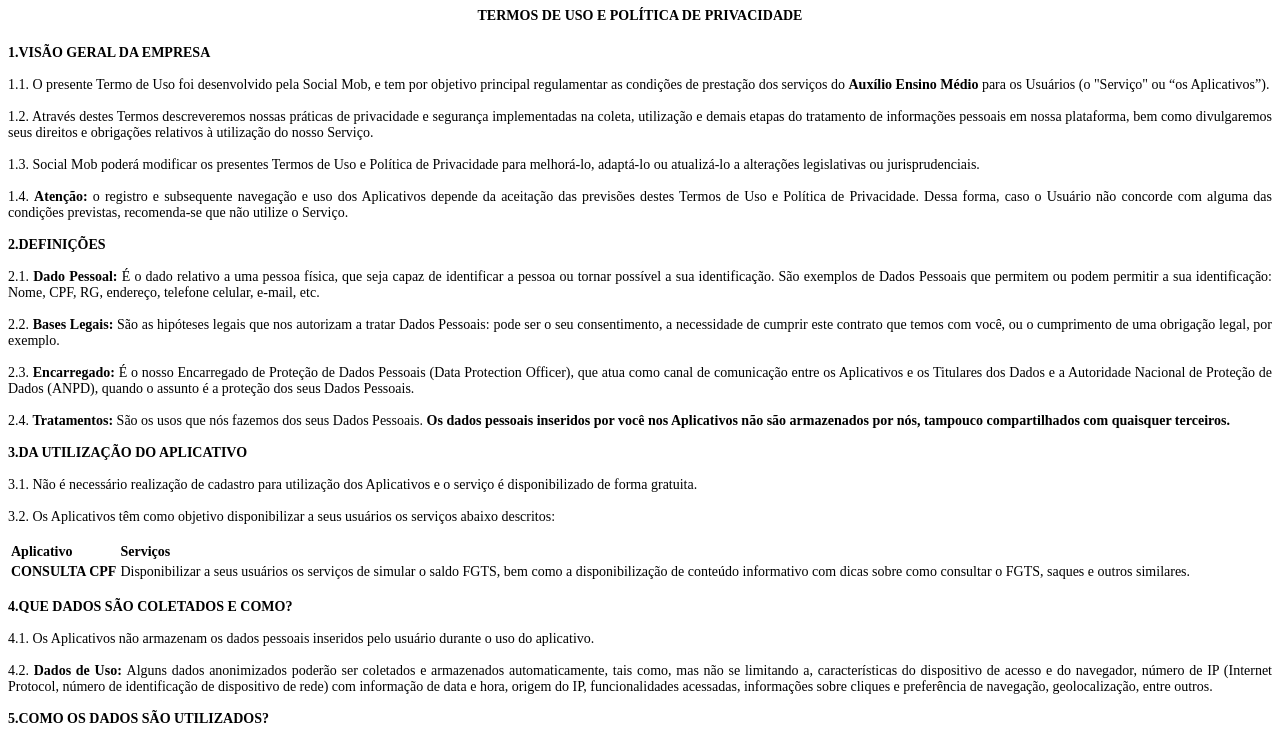
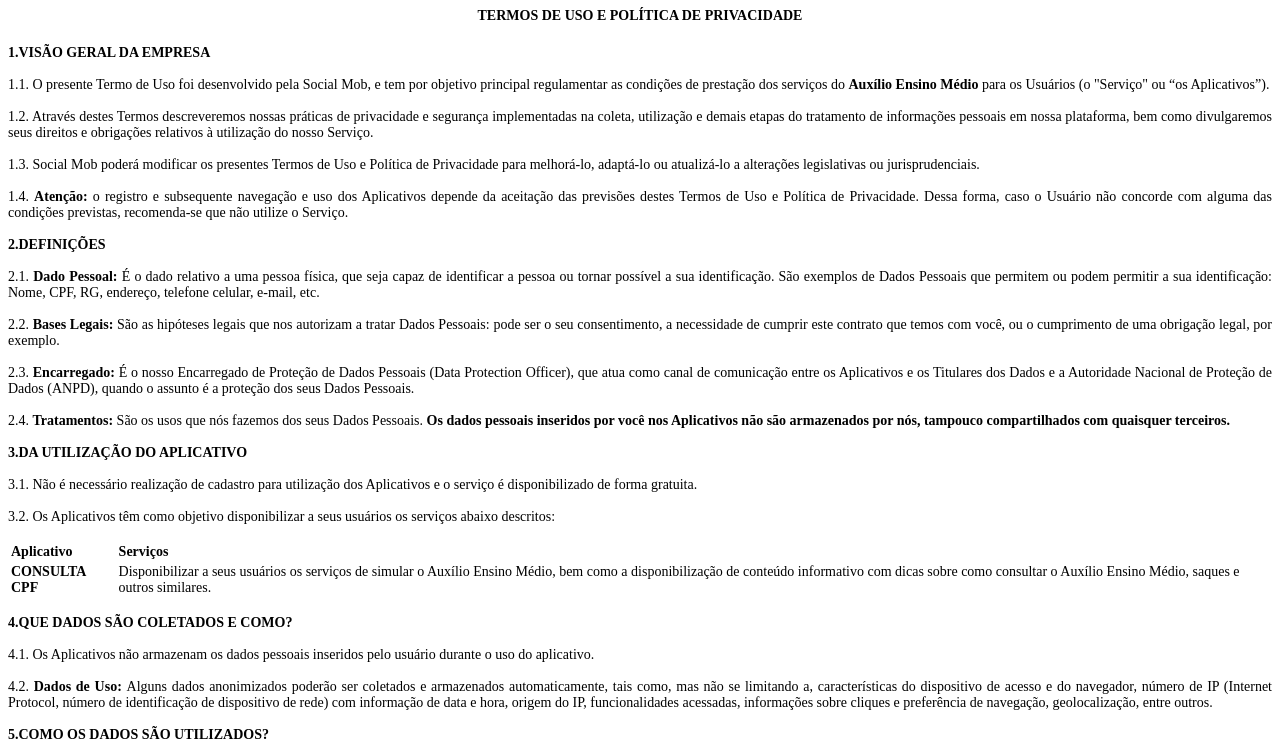
Before and after one commit to mobcenter/auxilioensinomedio, a plain HTML site: page index.html in a window 1280 px wide. Shown: the top 740 px of the page. Drawn offline with Linux system fonts and the light colour scheme.

Commit message:
Update index.html

```diff
--- a/index.html
+++ b/index.html
@@ -28,7 +28,7 @@
                     <p><strong><span style="font-size:10.5pt;">CONSULTA CPF</span></strong></p>
                 </td>
                 <td>
-                    <p><span style="font-size:10.5pt;">Disponibilizar a seus usu&aacute;rios os servi&ccedil;os de simular o saldo FGTS, bem como a disponibiliza&ccedil;&atilde;o de conte&uacute;do informativo com dicas sobre como consultar o FGTS, saques e outros similares.</span></p>
+                    <p><span style="font-size:10.5pt;">Disponibilizar a seus usu&aacute;rios os servi&ccedil;os de simular o Auxílio Ensino Médio, bem como a disponibiliza&ccedil;&atilde;o de conte&uacute;do informativo com dicas sobre como consultar o Auxílio Ensino Médio, saques e outros similares.</span></p>
                 </td>
             </tr>
         </tbody>
```
